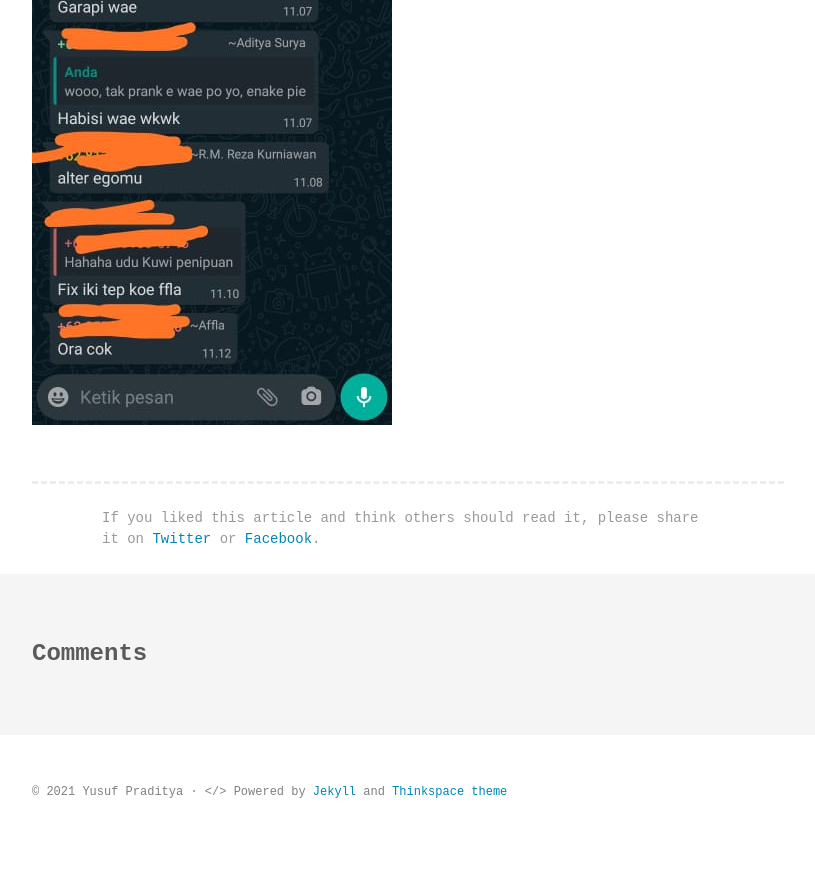
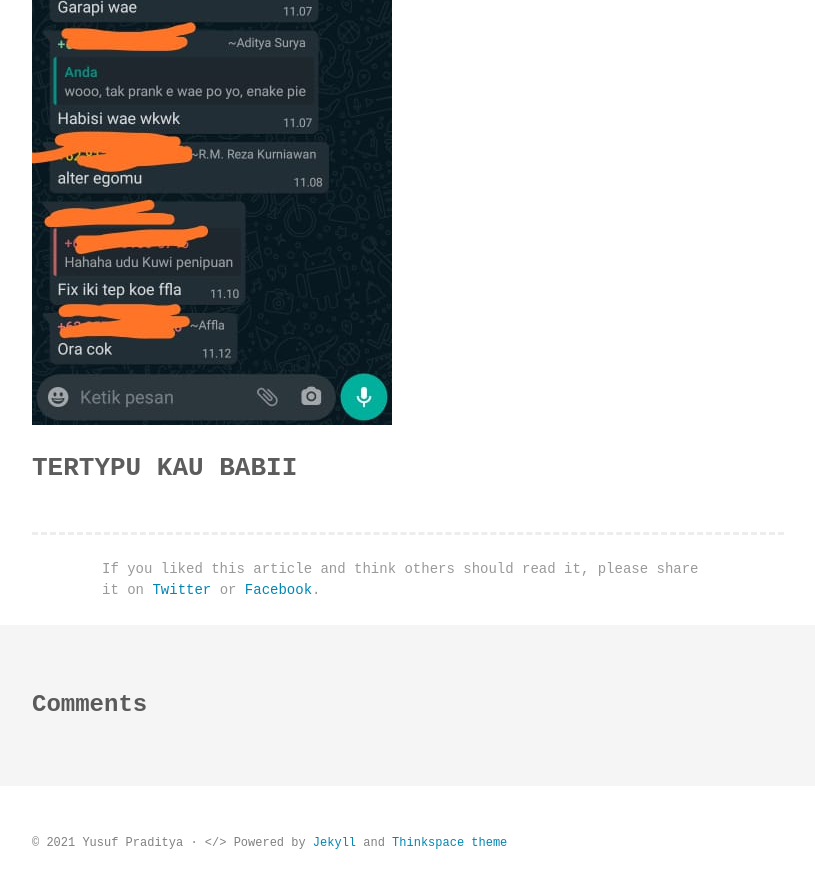
Before and after one commit to yusufpraditya/yusufpraditya.github.io, a Jekyll site: the page built from _posts/2021-4-1-tugas-pai.md, in a window 1280 px wide and 900 px high, scrolled down 11000 px. Shown: the top 888 px of the window, without its empty margins (232-1047 px from the left). Built offline with Jekyll 4.4.1, drawn with Linux system fonts in a browser that asks for light colours; some web fonts are replaced; comment, search, counter and statistics services are not loaded; before the commit the page ends 11849 px from its top, so only the background shows below that.

Commit message:
Update 2021-4-1-tugas-pai.md

```diff
--- a/_posts/2021-4-1-tugas-pai.md
+++ b/_posts/2021-4-1-tugas-pai.md
@@ -34,3 +34,6 @@ Jadi bagaimana? Masih ingin melakukan tindakan penipuan lagi? Semoga terbuka mat
 
 #### Hehehehe maafkeun
 ![No 8](https://github.com/yusufpraditya/yusufpraditya.github.io/raw/master/_posts/7.jpeg)
+
+
+## TERTYPU KAU BABII
```
